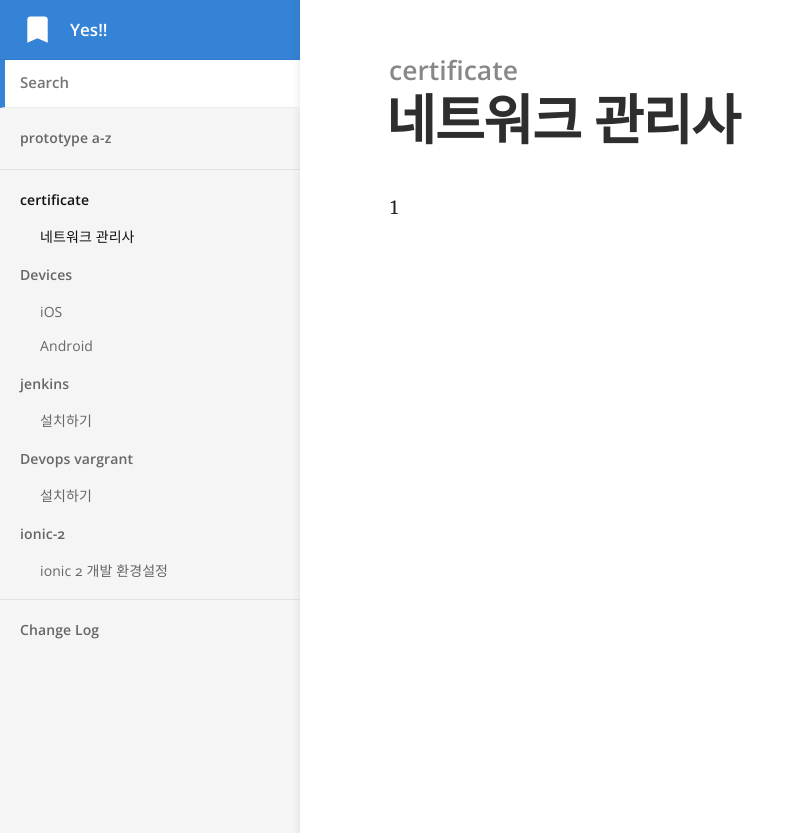
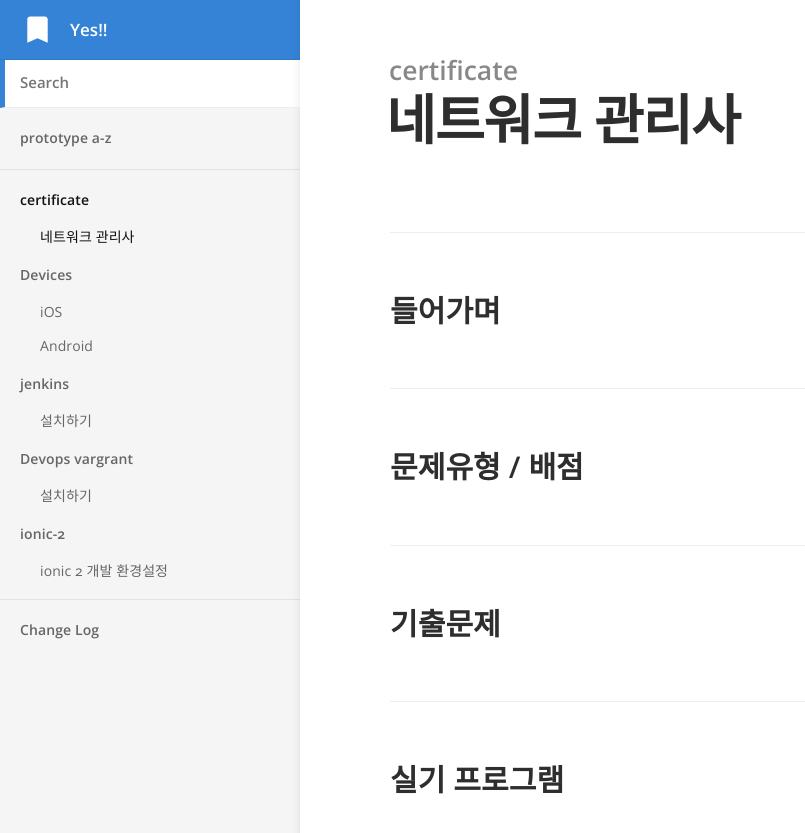
Before and after one commit to j2yes/j2yes.github.io, a Jekyll site: the page built from _docs/certificate/network.md, in a window 1280 px wide. Shown: the top 833 px of the page, without its empty margins (0-805 px from the left). Built offline with Jekyll 4.4.1, drawn with Linux system fonts in a browser that asks for light colours; comment, search, counter and statistics services are not loaded.

Commit message:
Updated '_docs/certificate/network.md' via CloudCannon

```diff
--- a/_docs/certificate/network.md
+++ b/_docs/certificate/network.md
@@ -4,4 +4,10 @@ category: certificate
 order: 1
 ---
 
-1
+### 들어가며
+
+### 문제유형 / 배점
+
+### 기출문제
+
+### 실기 프로그램
```
